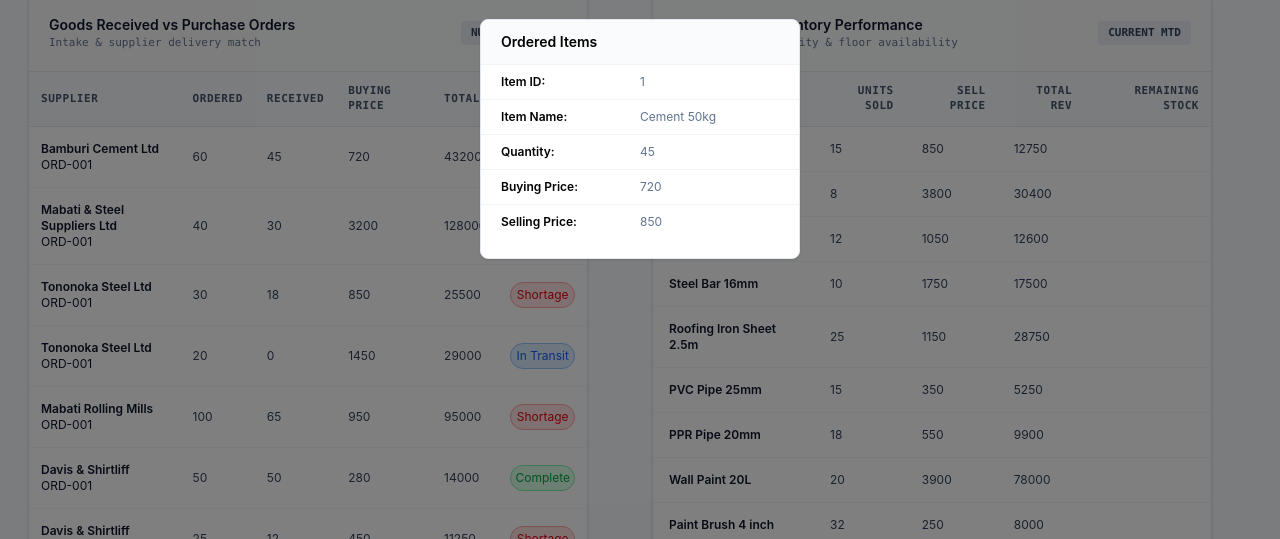
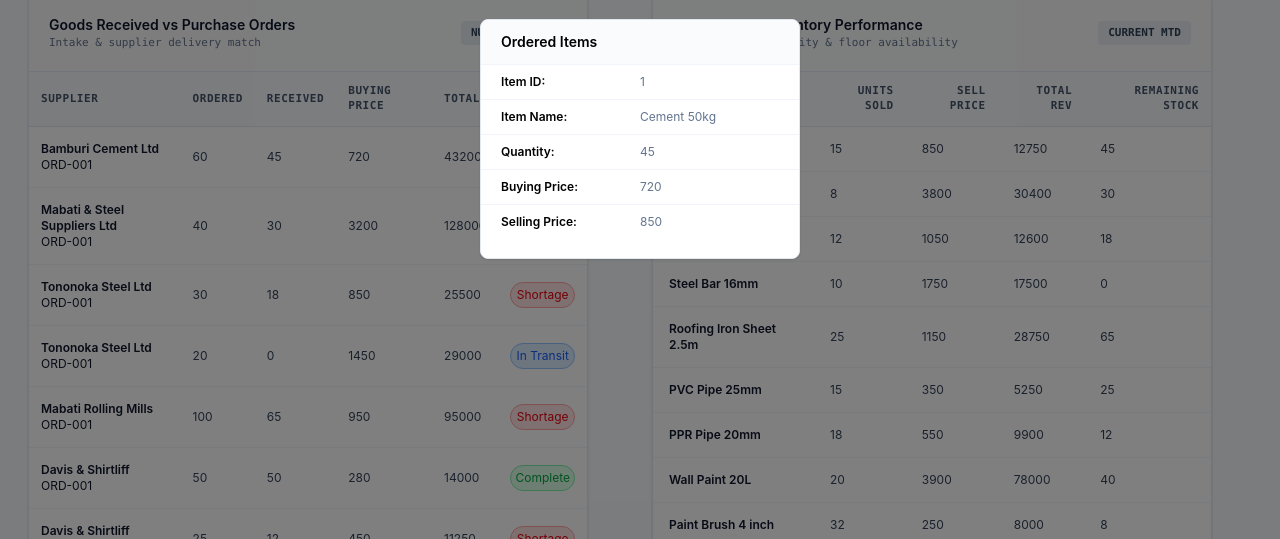
Before and after one commit to AlfineK/hardware-app, a React (Vite) app: page /ReceivedVsPurchase/OrderedItems/1 in a window 1280 px wide. Shown: the part 261-800 px from the top of the page. Built offline with nearby package versions, Linux system fonts and the light colour scheme; data requests are answered from the project's data file.

Commit message:
final commit

```diff
--- a/src/components/GoodsSold.jsx
+++ b/src/components/GoodsSold.jsx
@@ -1,7 +1,9 @@
 const GoodsSold = ({ soldItem, individualItems, totalRevenue }) => {
+  console.log(individualItems)
   return (
     <>
       {individualItems.map((individualItem) => (
+
         <tr
           key={individualItem.id}
           className="hover:bg-slate-50/80 transition-colors duration-300"
@@ -13,7 +15,7 @@ const GoodsSold = ({ soldItem, individualItems, totalRevenue }) => {
           <td className="py-3.5 px-4">{soldItem.quantity}</td>
           <td className="py-3.5 px-4">{soldItem.price}</td>
           <td className="py-3.5 px-4">{totalRevenue}</td>
-          <td className="py-3.5 px-4"></td>
+          <td className="py-3.5 px-4">{individualItem.Quantity}</td>
         </tr>
       ))}
     </>
```
